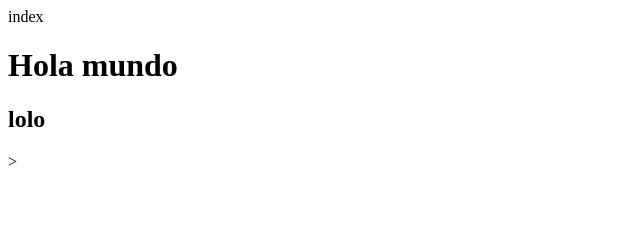
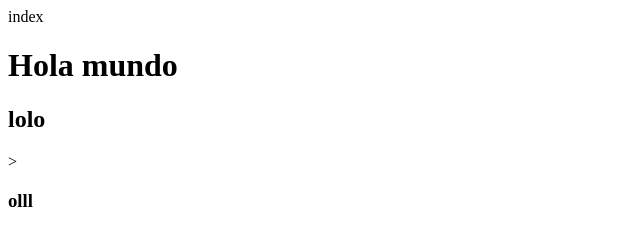
Before and after one commit to SergioVelazquezSRC/test1, a plain HTML site: page Index.html in a window 1280 px wide. Shown: the full height of the page, 0-640 px from the left. Drawn offline with Linux system fonts and the light colour scheme.

Commit message:
agregar h3

```diff
--- a/Index.html
+++ b/Index.html
@@ -7,5 +7,6 @@
     <body>
         <h1>Hola mundo</h1>
         <h2>lolo</h2>>
+        <h3>olll</h3>
         </body>
     </html>
```
